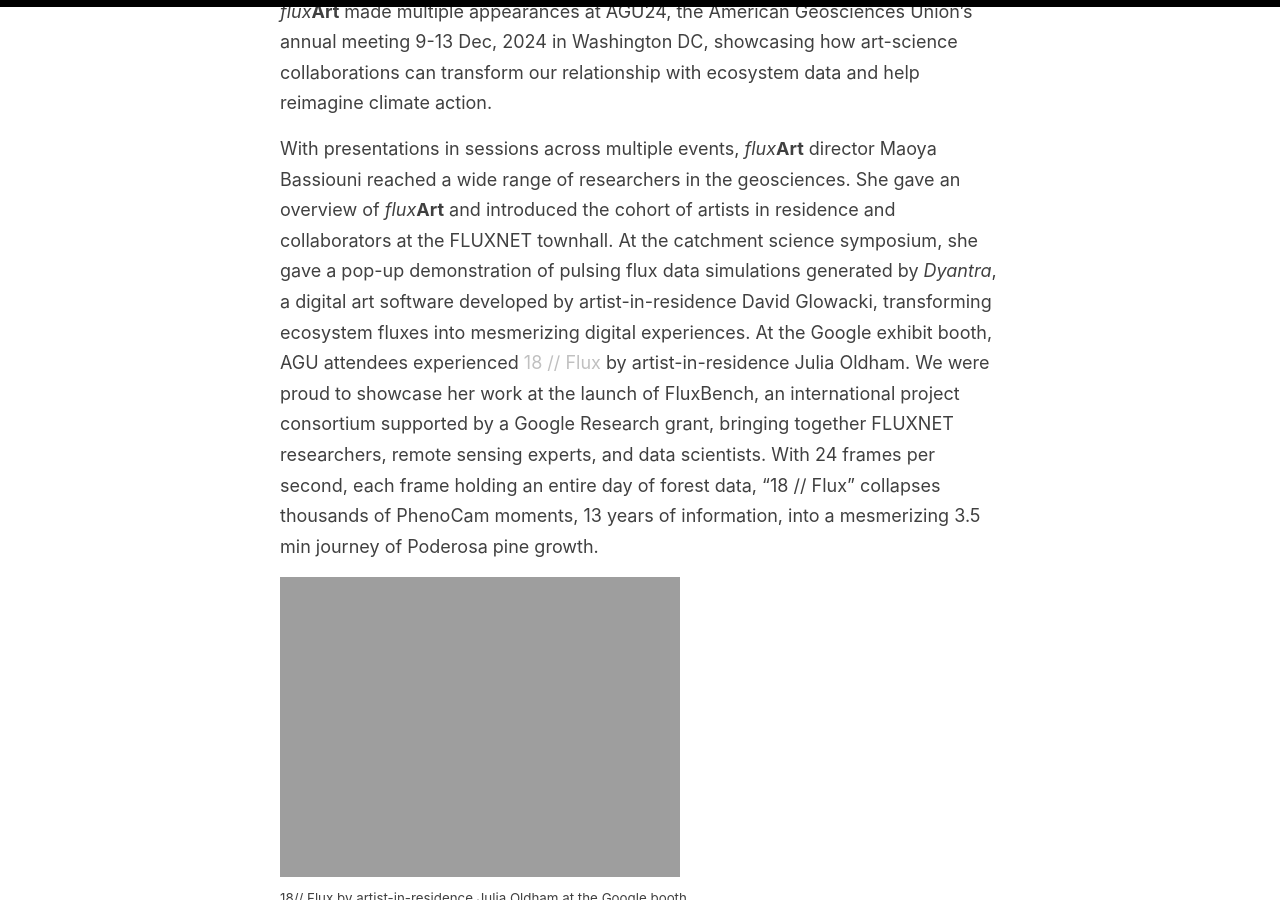
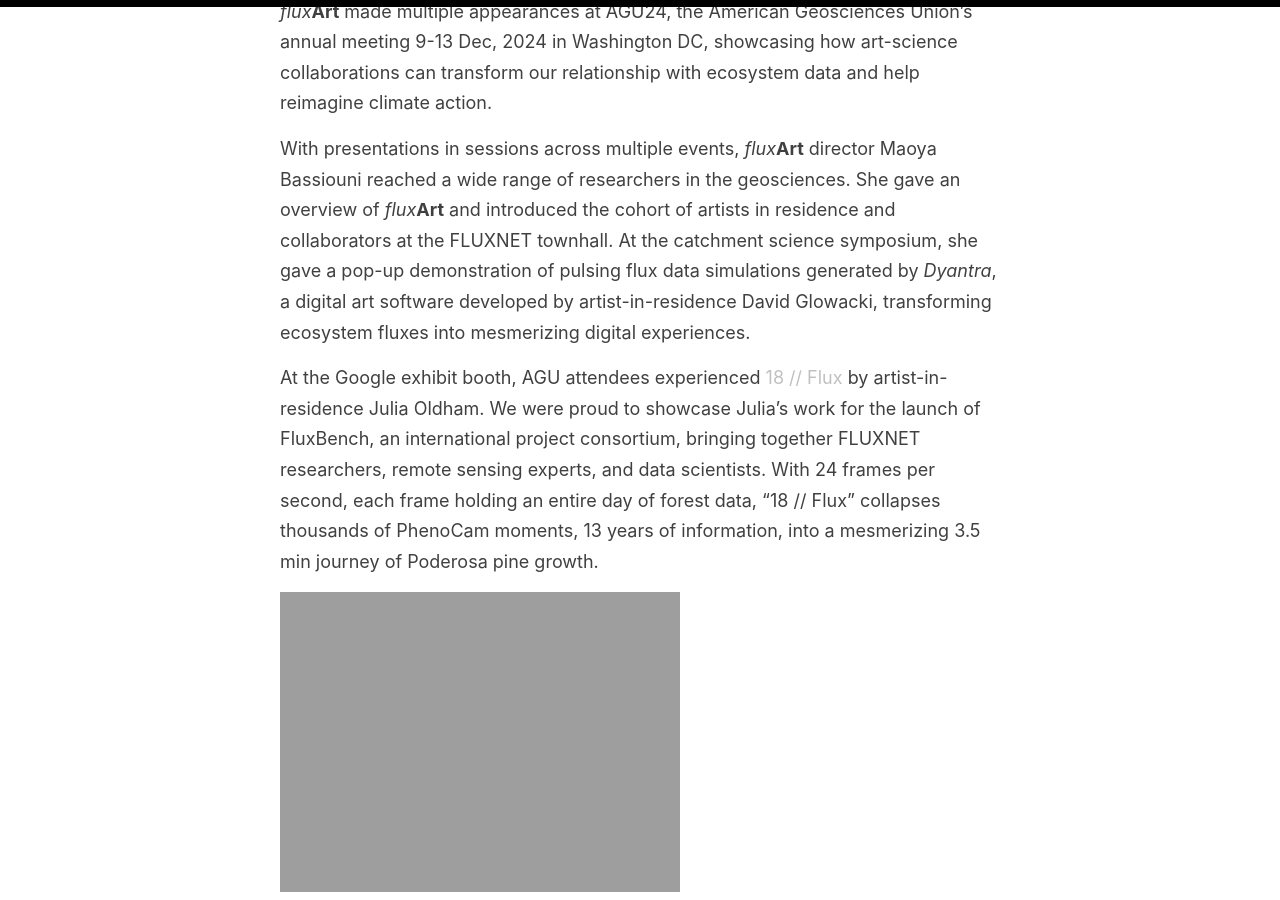
Before and after one commit to fluxnetart/fluxnetart.github.io, a Jekyll site: the page built from _posts/2024-12-11-agumeeting.md, in a window 1280 px wide and 900 px high, scrolled down 456 px. Built offline with Jekyll 4.4.1, drawn with Linux system fonts in a browser that asks for light colours.

Commit message:
formatting

```diff
--- a/_posts/2024-12-11-agumeeting.md
+++ b/_posts/2024-12-11-agumeeting.md
@@ -7,7 +7,9 @@ categories: news
 
 <i>flux</i><b>Art</b> made multiple appearances at AGU24, the American Geosciences Union’s annual meeting 9-13 Dec, 2024 in Washington DC, showcasing how art-science collaborations can transform our relationship with ecosystem data and help reimagine climate action.
 
-With presentations in sessions across multiple events, <i>flux</i><b>Art</b> director Maoya Bassiouni reached a wide range of researchers in the geosciences. She gave an overview of <i>flux</i><b>Art</b> and introduced the cohort of artists in residence and collaborators at the FLUXNET townhall. At the catchment science symposium, she gave a pop-up demonstration of pulsing flux data simulations generated by <i>Dyantra</i>, a digital art software developed by artist-in-residence David Glowacki, transforming ecosystem fluxes into mesmerizing digital experiences. At the Google exhibit booth, AGU attendees experienced [18 // Flux](https://www.juliaoldham.com/index.php/portfolio/18-flux/) by artist-in-residence Julia Oldham. We were proud to showcase her work at the launch of FluxBench, an international project consortium supported by a Google Research grant, bringing together FLUXNET researchers, remote sensing experts, and data scientists. With  24 frames per second, each frame holding an entire day of forest data, "18 // Flux" collapses thousands of PhenoCam moments, 13 years of information, into a mesmerizing 3.5 min journey of Poderosa pine growth.
+With presentations in sessions across multiple events, <i>flux</i><b>Art</b> director Maoya Bassiouni reached a wide range of researchers in the geosciences. She gave an overview of <i>flux</i><b>Art</b> and introduced the cohort of artists in residence and collaborators at the FLUXNET townhall. At the catchment science symposium, she gave a pop-up demonstration of pulsing flux data simulations generated by <i>Dyantra</i>, a digital art software developed by artist-in-residence David Glowacki, transforming ecosystem fluxes into mesmerizing digital experiences.
+
+At the Google exhibit booth, AGU attendees experienced [18 // Flux](https://www.juliaoldham.com/index.php/portfolio/18-flux/) by artist-in-residence Julia Oldham. We were proud to showcase Julia's work for the launch of FluxBench, an international project consortium, bringing together FLUXNET researchers, remote sensing experts, and data scientists. With  24 frames per second, each frame holding an entire day of forest data, "18 // Flux" collapses thousands of PhenoCam moments, 13 years of information, into a mesmerizing 3.5 min journey of Poderosa pine growth.
 
 <figure>
 	<img src="https://fluxnetart.github.io/images/agu_julia.png">
```
